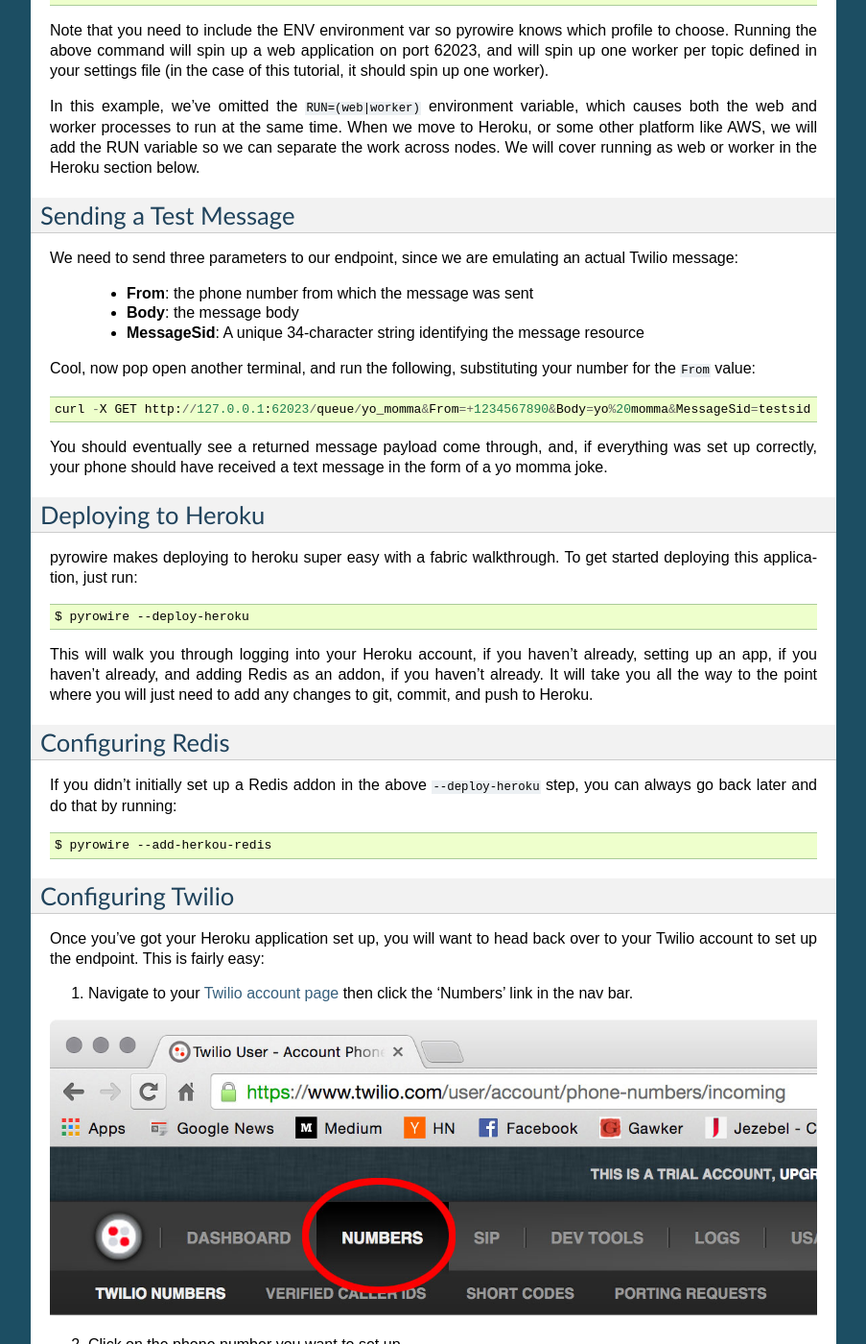
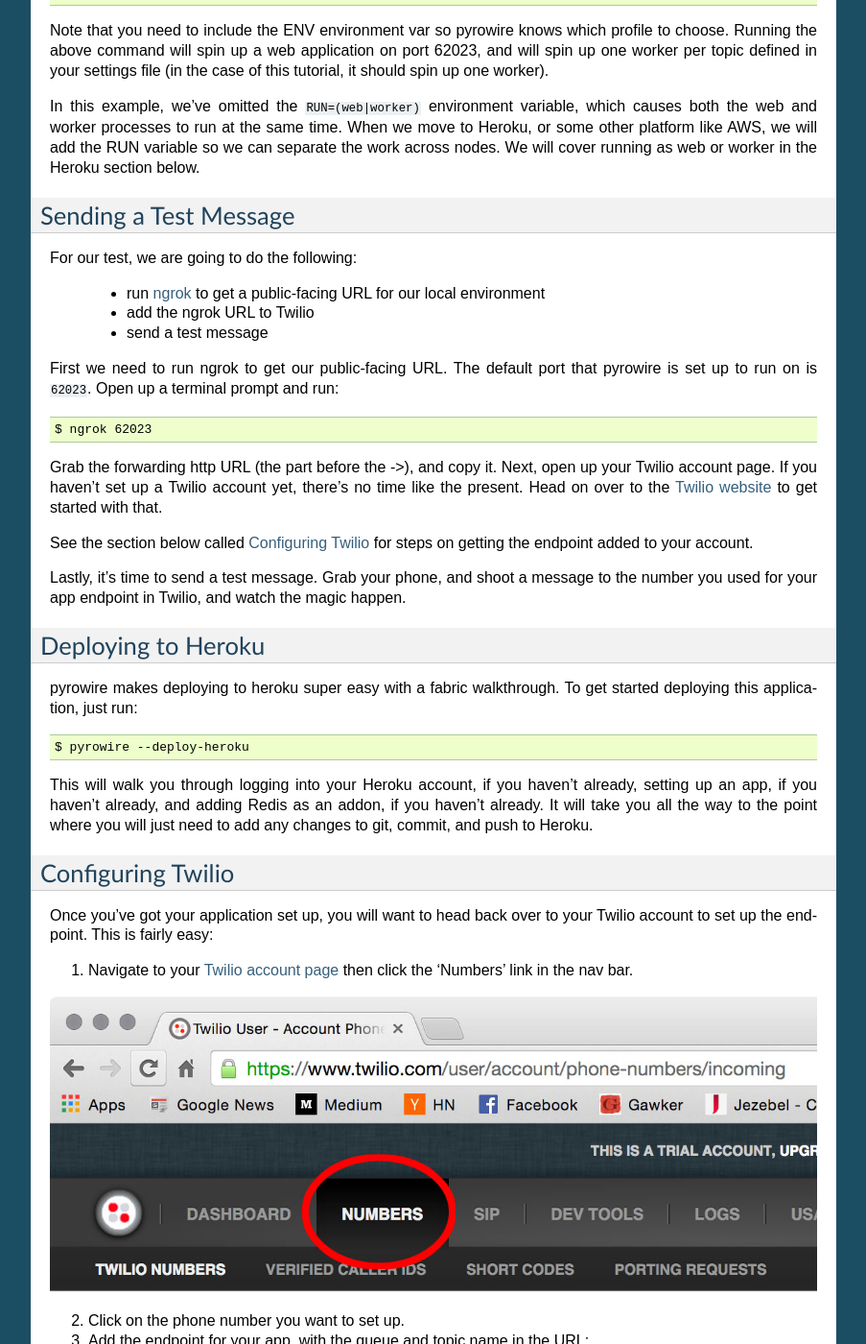
Before and after one commit to wieden-kennedy/pyrowire, a Sphinx documentation site: the page built from docs/doc_sections/tutorial.rst, in a window 1280 px wide and 1400 px high, scrolled down 4974 px. Shown: the whole window at 96% size, without its empty margins (198-1101 px from the left). Built offline with Sphinx 7.4.7, drawn with Linux system fonts in a browser that asks for light colours; some of the changed text lies outside the part shown.

Commit message:
added ngrok-related text

```diff
--- a/docs/doc_sections/installation.rst
+++ b/docs/doc_sections/installation.rst
@@ -9,7 +9,7 @@
 
 -----
 
-*pip*
+pip
 ~~~
 
 ----
@@ -39,7 +39,7 @@
 
     $ sudo (yum|apt-get) install python-*pip*
 
-*virtualenv*
+virtualenv
 ~~~~~~~~~~
 
 ----
@@ -93,6 +93,46 @@
 
 
 
+Optional dependencies
+---------------------
+Whereas you do not require the dependencies in this section, they may come in handy for testing/development.
+
+ngrok
+~~~~~
+
+----
+
+ngrok is a great tool for testing that forwards a public-facing URL to your local machine. This is great for testing your
+pyrowire app, since you can set your ngrok URL as your Twilio number's messaging endpoint and test your app without actually
+deploying to Heroku or another environment.
+
+OS X
+~~~~
+
+If you are Homebrew user, simply run:
+
+::
+
+    $ brew install ngrok
+
+If you don't use homebrew, you can download the binary `here <https://ngrok.com/download>`_ and run it as an executable.
+
+Linux
+~~~~~
+
+**Ubuntu/Debian**
+
+::
+
+    $ sudo apt-get install ngrok-server
+
+**RHEL**
+
+::
+
+    $ sudo yum install ngrok-server
+
+
 
 Installing pyrowire
 -------------------
--- a/docs/doc_sections/tutorial.rst
+++ b/docs/doc_sections/tutorial.rst
@@ -303,22 +303,30 @@
 so we can separate the work across nodes. We will cover running as web or worker in the Heroku section below.
 
 
+
 Sending a Test Message
 ----------------------
-We need to send three parameters to our endpoint, since we are emulating an actual Twilio message:
+For our test, we are going to do the following:
 
-    * **From**: the phone number from which the message was sent
-    * **Body**: the message body
-    * **MessageSid**: A unique 34-character string identifying the message resource
+    * run `ngrok <./doc_sections/installation.html#ngrok>`_ to get a public-facing URL for our local environment
+    * add the ngrok URL to Twilio
+    * send a test message
 
-Cool, now pop open another terminal, and run the following, substituting your number for the ``From`` value:
+First we need to run ngrok to get our public-facing URL. The default port that pyrowire is set up to run on is ``62023``.
+Open up a terminal prompt and run:
 
 ::
 
-    curl -X GET http://127.0.0.1:62023/queue/yo_momma&From=+1234567890&Body=yo%20momma&MessageSid=testsid
+    $ ngrok 62023
 
-You should eventually see a returned message payload come through, and, if everything was set up correctly, your phone
-should have received a text message in the form of a yo momma joke.
+Grab the forwarding http URL (the part before the ->), and copy it. Next, open up your Twilio account page. If you haven't
+set up a Twilio account yet, there's no time like the present. Head on over to the `Twilio website <https://www.twilio.com>`_
+to get started with that.
+
+See the section below called `Configuring Twilio <#configuring-twilio>`_ for steps on getting the endpoint added to your account.
+
+Lastly, it's time to send a test message. Grab your phone, and shoot a message to the number you used for your app endpoint in
+Twilio, and watch the magic happen.
 
 Deploying to Heroku
 -------------------
@@ -332,6 +340,20 @@
 and adding Redis as an addon, if you haven't already. It will take you all the way to the point where you will just need to
 add any changes to git, commit, and push to Heroku.
 
+Configuring Twilio
+------------------
+Once you've got your application set up, you will want to head back over to your Twilio account to set up the endpoint.
+This is fairly easy:
+
+1. Navigate to your `Twilio account page <https://www.twilio.com/user/account/>`_ then click the 'Numbers' link in the nav bar.
+
+.. image:: ../_static/images/twilio_numbers.jpg
+
+2. Click on the phone number you want to set up.
+3. Add the endpoint for your app, with the queue and topic name in the URL:
+
+.. image:: ../_static/images/test_url.jpg
+
 Configuring Redis
 -----------------
 If you didn't initially set up a Redis addon in the above ``--deploy-heroku`` step, you can always go back later and do
@@ -341,19 +363,6 @@
 
     $ pyrowire --add-herkou-redis
 
-Configuring Twilio
-------------------
-Once you've got your Heroku application set up, you will want to head back over to your Twilio account to set up the endpoint.
-This is fairly easy:
-
-1. Navigate to your `Twilio account page <https://www.twilio.com/user/account/>`_ then click the 'Numbers' link in the nav bar.
-
-.. image:: ../_static/images/twilio_numbers.jpg
-
-2. Click on the phone number you want to set up.
-3. Add the endpoint to your Heroku app, with the queue and topic name in the URL:
-
-.. image:: ../_static/images/test_url.jpg
 
 Bombs Away
 ----------
```
